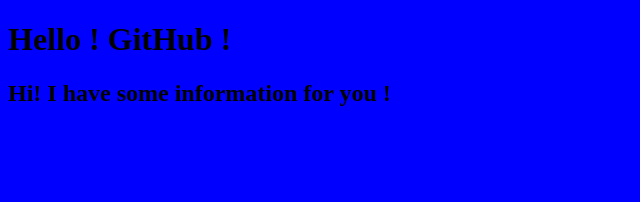
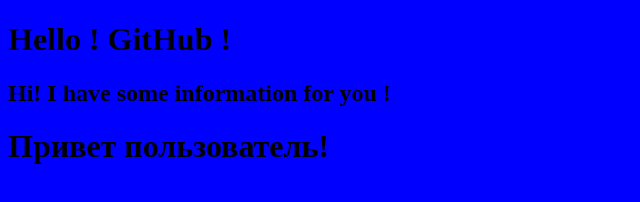
Before and after one commit to ed-ui/vega, a plain HTML site: page index.html in a window 1280 px wide. Shown: the whole page, without its empty margins (0-640 px from the left). Drawn offline with Linux system fonts and the light colour scheme.

Commit message:
Приветствие

```diff
--- a/index.html
+++ b/index.html
@@ -10,6 +10,6 @@
 <body>
    <h1> Hello ! GitHub !</h1>
    <h2>Hi! I have some information for you !</h2>
-
+   <h1>Привет пользователь!</h1>
 </body>
 </html>
```
